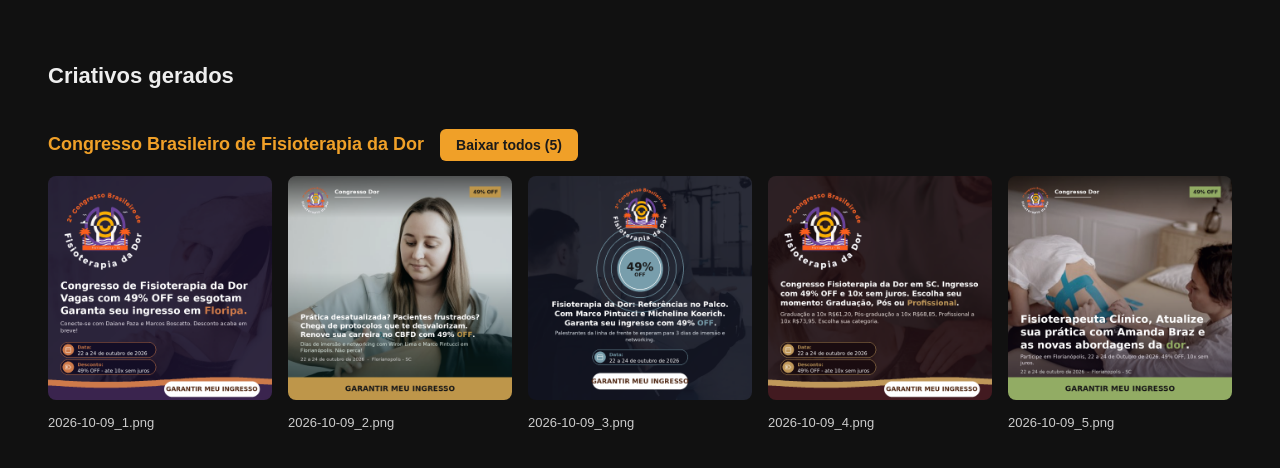
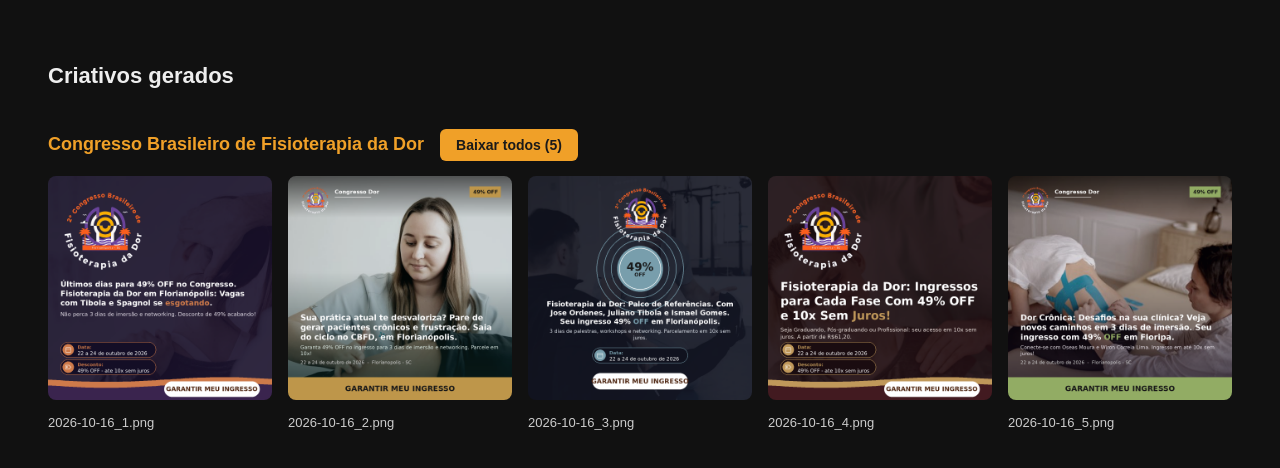
Before and after one commit to trafego-a2digital/criativos-congressos, a plain HTML site: page docs/index.html in a window 1280 px wide. Drawn offline with nearby package versions, Linux system fonts and the light colour scheme.

Commit message:
Criativos semanais 2026-10-16

```diff
--- a/docs/index.html
+++ b/docs/index.html
@@ -22,12 +22,12 @@
 <body>
 <h1>Criativos gerados</h1>
 
-<h2>Congresso Brasileiro de Fisioterapia da Dor <button class='download-btn' onclick='baixarTodos("cbfd", ["2026-10-09_1.png", "2026-10-09_2.png", "2026-10-09_3.png", "2026-10-09_4.png", "2026-10-09_5.png"], this)'>Baixar todos (5)</button></h2><div class='grid'>
-<a href='criativos/cbfd/2026-10-09_1.png' target='_blank'><img src='criativos/cbfd/2026-10-09_1.png'><br>2026-10-09_1.png</a>
-<a href='criativos/cbfd/2026-10-09_2.png' target='_blank'><img src='criativos/cbfd/2026-10-09_2.png'><br>2026-10-09_2.png</a>
-<a href='criativos/cbfd/2026-10-09_3.png' target='_blank'><img src='criativos/cbfd/2026-10-09_3.png'><br>2026-10-09_3.png</a>
-<a href='criativos/cbfd/2026-10-09_4.png' target='_blank'><img src='criativos/cbfd/2026-10-09_4.png'><br>2026-10-09_4.png</a>
-<a href='criativos/cbfd/2026-10-09_5.png' target='_blank'><img src='criativos/cbfd/2026-10-09_5.png'><br>2026-10-09_5.png</a>
+<h2>Congresso Brasileiro de Fisioterapia da Dor <button class='download-btn' onclick='baixarTodos("cbfd", ["2026-10-16_1.png", "2026-10-16_2.png", "2026-10-16_3.png", "2026-10-16_4.png", "2026-10-16_5.png"], this)'>Baixar todos (5)</button></h2><div class='grid'>
+<a href='criativos/cbfd/2026-10-16_1.png' target='_blank'><img src='criativos/cbfd/2026-10-16_1.png'><br>2026-10-16_1.png</a>
+<a href='criativos/cbfd/2026-10-16_2.png' target='_blank'><img src='criativos/cbfd/2026-10-16_2.png'><br>2026-10-16_2.png</a>
+<a href='criativos/cbfd/2026-10-16_3.png' target='_blank'><img src='criativos/cbfd/2026-10-16_3.png'><br>2026-10-16_3.png</a>
+<a href='criativos/cbfd/2026-10-16_4.png' target='_blank'><img src='criativos/cbfd/2026-10-16_4.png'><br>2026-10-16_4.png</a>
+<a href='criativos/cbfd/2026-10-16_5.png' target='_blank'><img src='criativos/cbfd/2026-10-16_5.png'><br>2026-10-16_5.png</a>
 </div>
 <script>
 async function baixarTodos(clientId, files, btn) {
```
Also changed, not shown: docs/criativos/cbfd/2026-10-09_1.png (deleted), docs/criativos/cbfd/2026-10-09_2.png (deleted), docs/criativos/cbfd/2026-10-09_3.png (deleted), docs/criativos/cbfd/2026-10-09_4.png (deleted), docs/criativos/cbfd/2026-10-09_5.png (deleted), docs/criativos/cbfd/2026-10-16_1.png (added), docs/criativos/cbfd/2026-10-16_2.png (added), docs/criativos/cbfd/2026-10-16_3.png (added), docs/criativos/cbfd/2026-10-16_4.png (added), docs/criativos/cbfd/2026-10-16_5.png (added).
